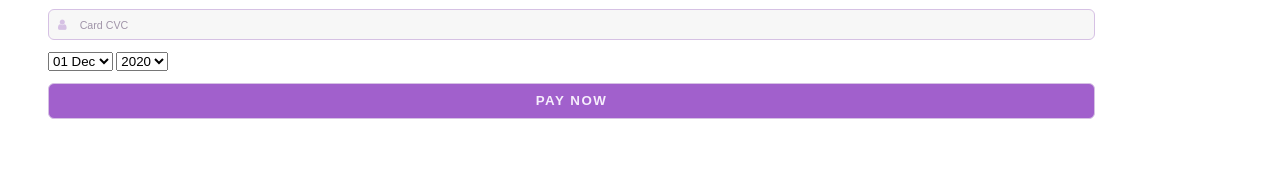
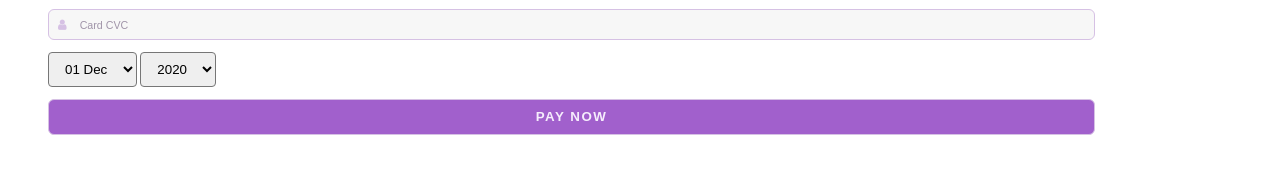
Before and after one commit to Favvie/payment-form, a plain HTML site: page index.html in a window 1280 px wide. Shown: the part 409-582 px from the top of the page. Drawn offline with Linux system fonts and the light colour scheme.

Commit message:
fixed the select button

```diff
--- a/app.css
+++ b/app.css
@@ -127,8 +127,10 @@ input[type="radio"]:checked + *::before {
     margin-top: 1em;
 } */
 
-.input-group .input-box select option {
-    padding: 1em;
+.input-group .input-box select {
+    display: inline-block;
+    padding: 8px 12px;
+    border-radius: 4px;
 }
 
 button {
```
